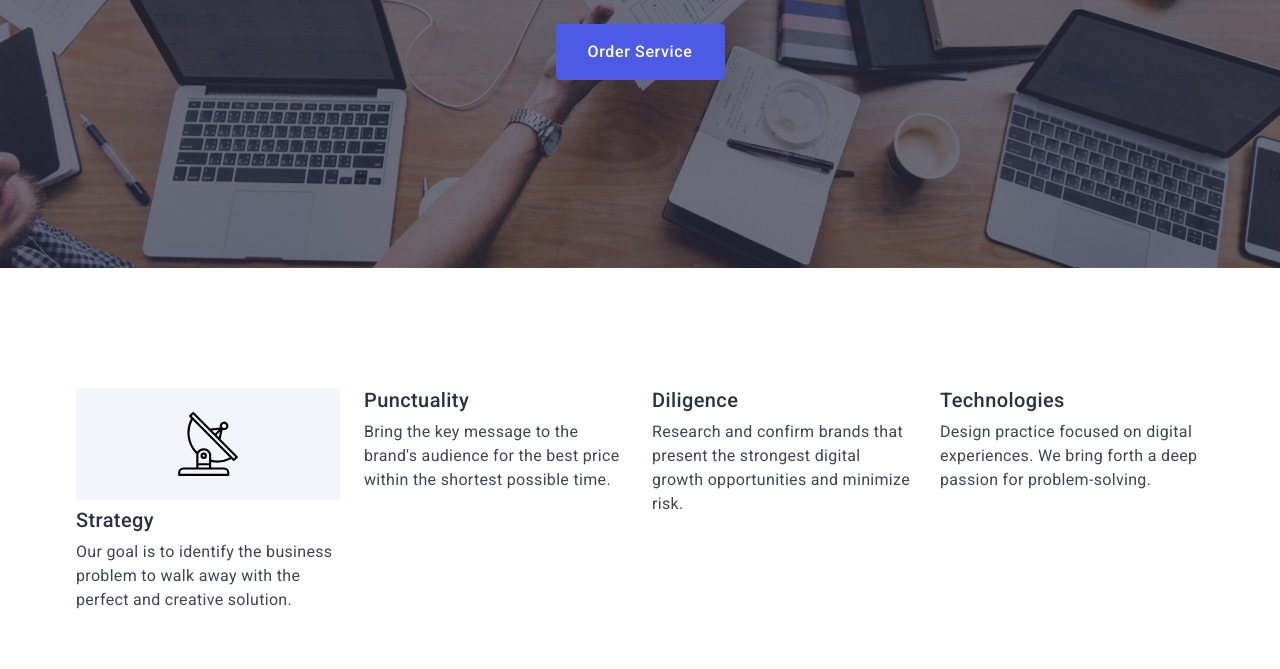
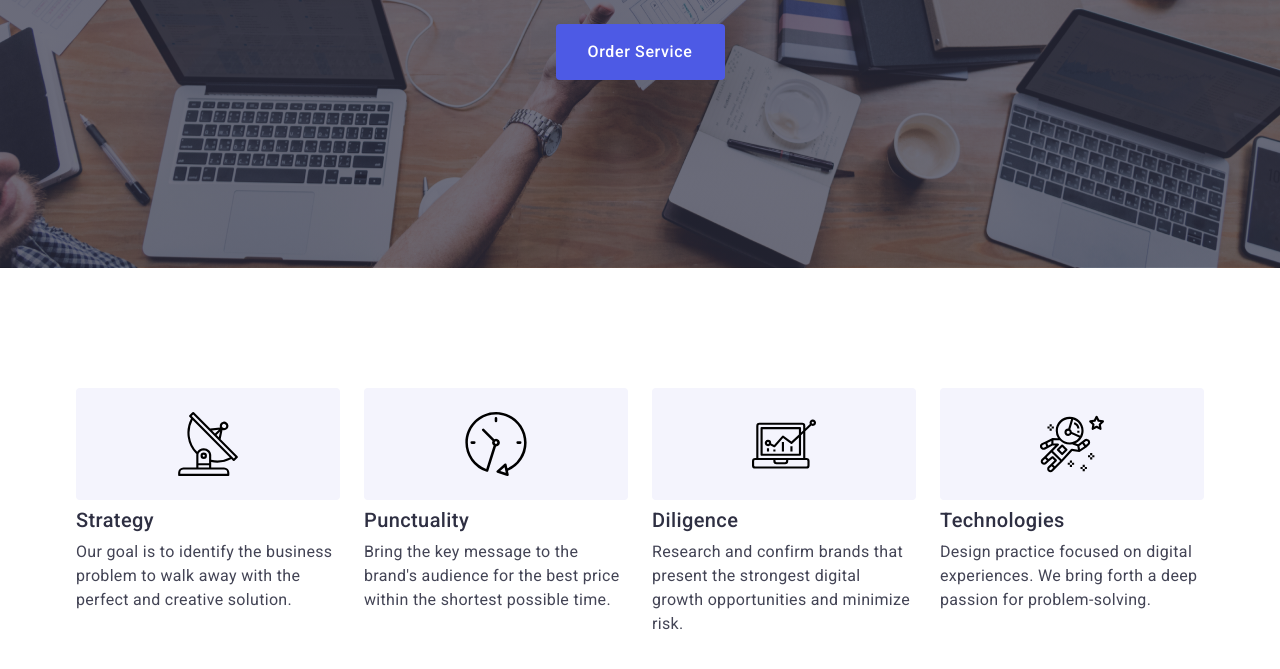
Before and after one commit to ailsoya/goit-markup-hw-04, a plain HTML site: page index.html in a window 1280 px wide. Shown: the part 405-1074 px from the top of the page. Drawn offline with nearby package versions, Linux system fonts and the light colour scheme.

Commit message:
Update index.html

```diff
--- a/index.html
+++ b/index.html
@@ -51,14 +51,23 @@
                             <p class="paragraph">Our goal is to identify the business problem to walk away with the perfect and creative solution.</p>
                         </li>
                         <li class="litwo">
+                            <div class="miniature">
+                                <svg width="64" height="64"><use href="./images/icons.svg#icon-clock"></use></svg>
+                            </div>
                             <h3 class="smaller-title">Punctuality</h3>
                             <p class="paragraph">Bring the key message to the brand's audience for the best price within the shortest possible time.</p>
                         </li>
                         <li class="litwo">
+                            <div class="miniature">
+                                <svg width="64" height="64"><use href="./images/icons.svg#icon-diagram"></use></svg>
+                            </div>
                             <h3 class="smaller-title">Diligence</h3>
                             <p class="paragraph">Research and confirm brands that present the strongest digital growth opportunities and minimize risk.</p>
                         </li>
                         <li class="litwo">
+                            <div class="miniature">
+                                <svg width="64" height="64"><use href="./images/icons.svg#icon-astronaut"></use></svg>
+                            </div>
                             <h3 class="smaller-title">Technologies</h3>
                             <p class="paragraph">Design practice focused on digital experiences. We bring forth a deep passion for problem-solving.</p>
                         </li>
```
